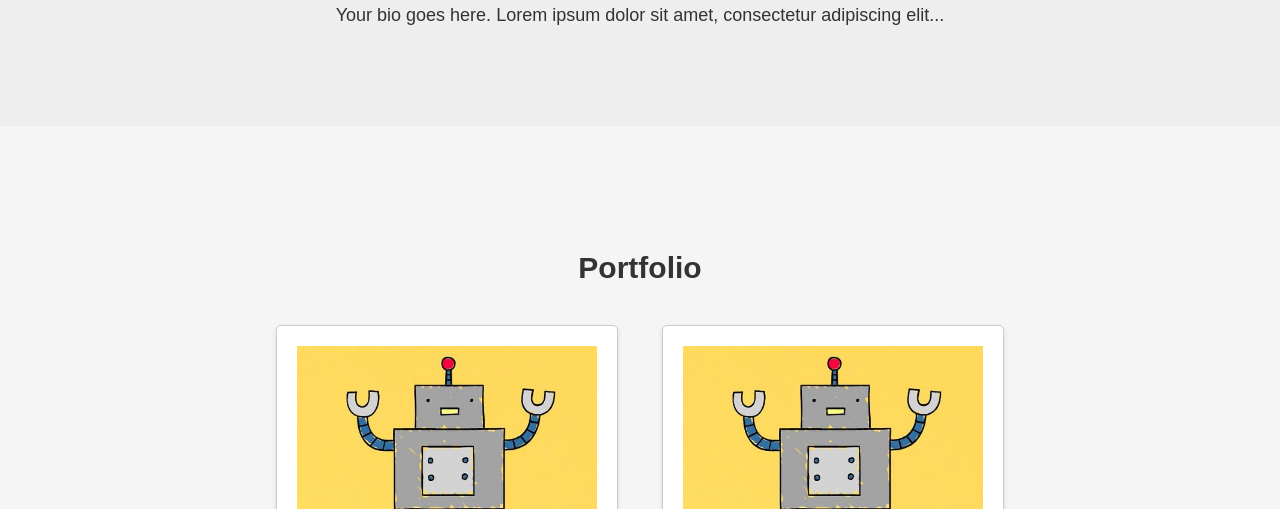
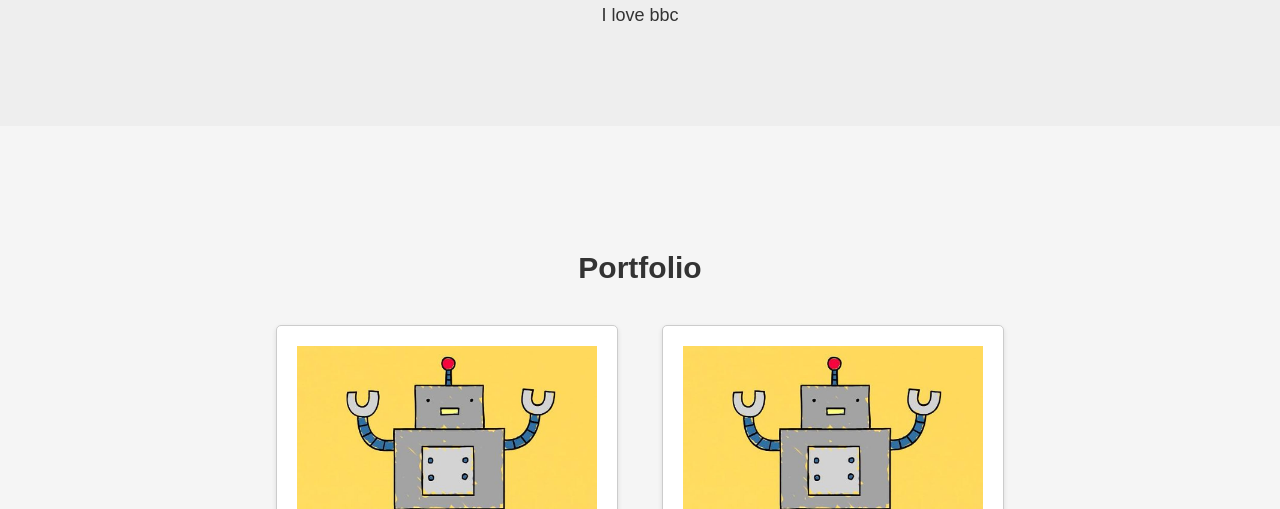
Before and after one commit to FurAnts0/flb-portfolio, a plain HTML site: page index.html in a window 1280 px wide. Shown: the part 591-1100 px from the top of the page. Drawn offline with Linux system fonts and the light colour scheme.

Commit message:
modified about me

```diff
--- a/index.html
+++ b/index.html
@@ -26,7 +26,7 @@
 
     <section id="about" class="about">
         <h2>About Me</h2>
-        <p>Your bio goes here. Lorem ipsum dolor sit amet, consectetur adipiscing elit...</p>
+        <p>I love bbc</p>
     </section>
 
     <section id="portfolio" class="portfolio">
```
